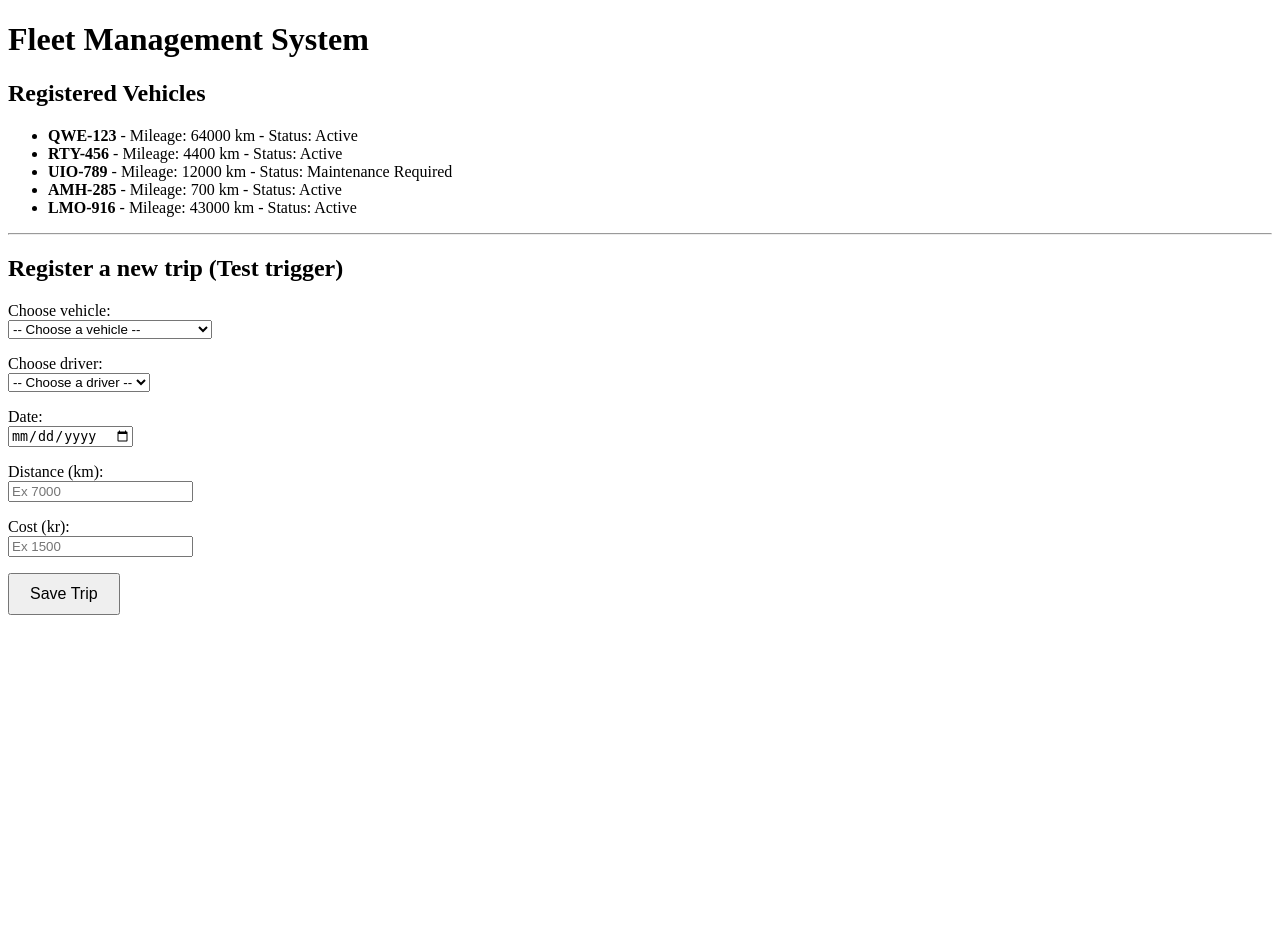
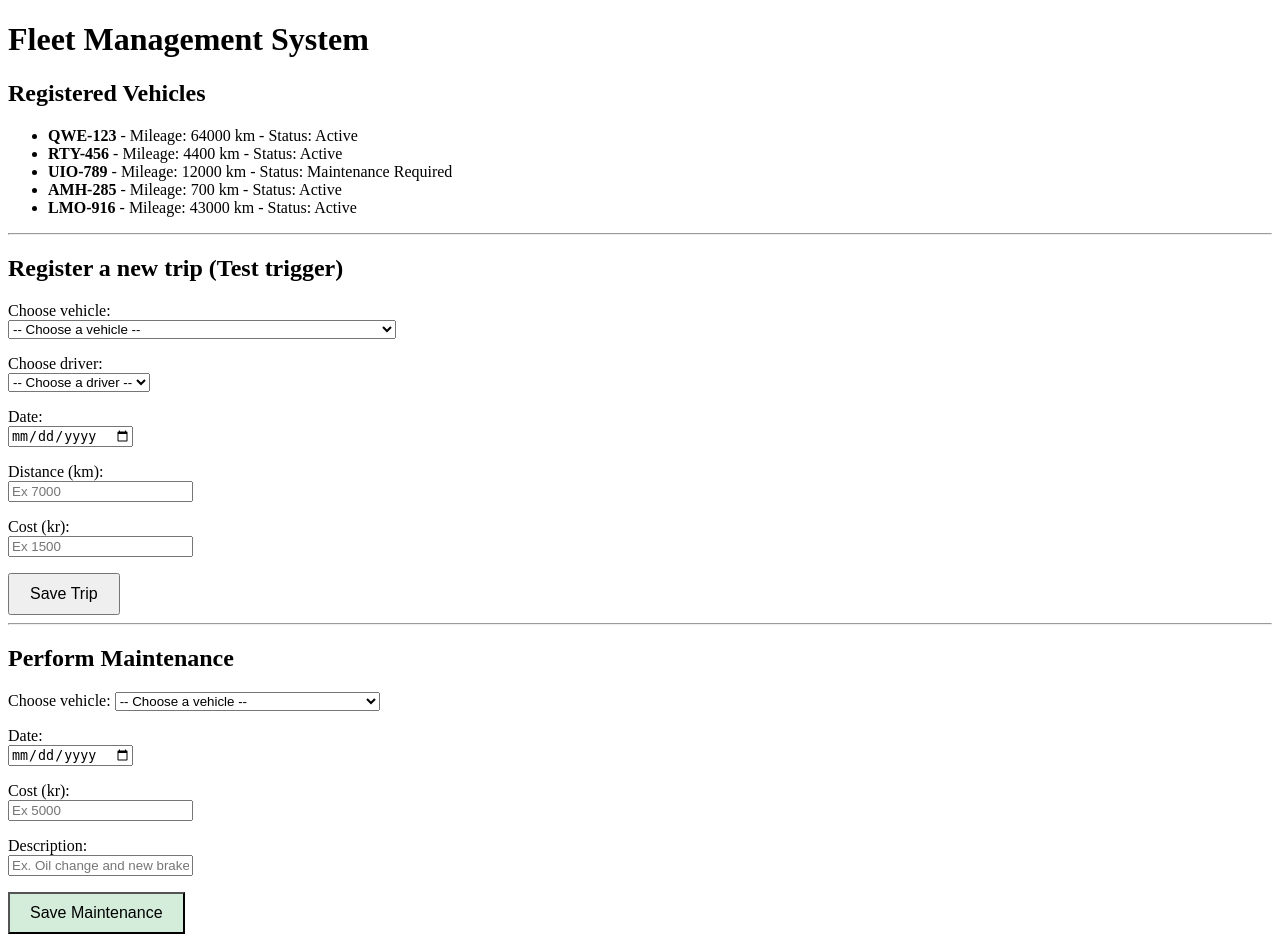
Before and after one commit to Huwa8492/FleetManagementSystem, a Flask app: page / in a window 1280 px wide. Before the commit the page ends 615 px from the top, so only its background shows below. Run offline with Flask 3, Linux system fonts and the light colour scheme; data comes from the database, SQL or seed files in the repository; both versions use the stored data as it was after the commit.

Commit message:
Fix problems

```diff
--- a/app.py
+++ b/app.py
@@ -1,5 +1,6 @@
 from flask import Flask, render_template, request, redirect, url_for, flash
 import sqlite3
+from datetime import datetime
 
 app = Flask(__name__)
 app.secret_key='secret_key_for_flash'
@@ -30,7 +31,40 @@ def add_trip():
 
     conn=get_db_connection()
 
-    try: #Check if a driver is free or booked
+    try:
+        #Check that the date is not in the past
+        trip_date=datetime.strptime(date, '%Y-%m-%d'). date()
+        today = datetime.today().date()
+        if trip_date < today:
+            conn.close()
+            flash("Booking canceled! You can not book a trip in the past.", "error")
+            return redirect(url_for('index'))
+
+        vehicle=conn.execute('SELECT Status FROM Vehicles WHERE VehicleID = ?', (vehicle_id,)).fetchone()
+
+        if vehicle and vehicle['Status'] == 'Maintenance Required':
+            conn.rollback()
+            conn.close()
+            flash("Booking cancelled! The chosen vehicle needs maintenance, please choose another.", "error")
+            return redirect(url_for('index'))
+        #Check if the vehicle is free
+        existing_vehicle_trip = conn.execute('SELECT * FROM Trips WHERE VehicleID =? AND Date =?', (vehicle_id, date)).fetchone()
+
+        if existing_vehicle_trip:
+            conn.rollback()
+            conn.close()
+            flash(f"Booking canceled! The vehicle is already booked the date: {date}.", "error")
+            return redirect(url_for('index'))
+
+        maintenance_booking = conn.execute('SELECT * FROM Maintenance WHERE VehicleID = ? AND Date = ?', (vehicle_id, date)).fetchone()
+
+        if maintenance_booking:
+            conn.rollback()
+            conn.close()
+            flash(f"Booking canceled! The vehicle is in the workshop for maintenance on {date}.", "error")
+            return redirect(url_for('index'))
+
+        #Check if a driver is free or booked
         existing_trip=conn.execute('SELECT * FROM Trips WHERE DriverID = ? AND Date = ?', (driver_id, date)).fetchone()
 
         if existing_trip:
@@ -42,7 +76,7 @@ def add_trip():
         conn.execute('INSERT INTO Trips (VehicleID, DriverID, Date, Distance, Cost) VALUES (?, ?, ?, ?, ?)', (vehicle_id, driver_id, date, distance, cost))
 
         conn.commit()
-        flash("Trip booked successfully!", "succes")
+        flash("Trip booked successfully!", "success")
 
     except sqlite3.Error as e:
         conn.rollback()
@@ -53,5 +87,38 @@ def add_trip():
 
     return redirect(url_for('index'))
 
+@app.route('/add_maintenance', methods=['POST'])
+def add_maintenance():
+    vehicle_id=request.form['vehicle_id']
+    date = request.form['date']
+    cost = request.form['cost']
+    description = request.form['description']
+
+    conn=get_db_connection()
+
+    try:
+        existing_trip=conn.execute('SELECT * FROM Trips WHERE VehicleID =? AND Date = ?', (vehicle_id, date)).fetchone()
+
+        if existing_trip:
+            conn.rollback()
+            conn.close()
+            flash(f"Maintenance canceled! The vehicle is already booked for a trip on the date: {date}.", "error")
+            return redirect(url_for('index'))
+
+        conn.execute('INSERT INTO Maintenance (VehicleID, Date, Cost, Description) VALUES (?, ?, ?, ?)', (vehicle_id, date, cost, description))
+
+        conn.execute("UPDATE Vehicles SET Status = 'Active' WHERE VehicleID=?", (vehicle_id,))
+
+        conn.commit()
+        flash("Maintenance logged successfully! The vehicle is now active and ready to drive", "success")
+
+    except sqlite3.Error as e:
+        conn.rollback()
+        flash(f"A database error occurred: {e}", "error")
+
+    finally:
+        conn.close()
+    return redirect(url_for('index'))
+
 if __name__ == '__main__':
     app.run(debug=True)
--- a/init_db.py
+++ b/init_db.py
@@ -17,9 +17,9 @@ cur.execute("INSERT INTO Drivers (Name, LicenseType) VALUES (?, ?)", ('Jacob Kar
 cur.execute("INSERT INTO Drivers (Name, LicenseType) VALUES (?, ?)", ('Erik Svensson', 'CE'))
 cur.execute("INSERT INTO Drivers (Name, LicenseType) VALUES (?, ?)", ('Axel Lindgren', 'C'))
 
-cur.execute("INSERT INTO Vehicles (LicensePlate, Mileage, Status) VALUES (?, ?, ?)", ('QWE-123', 1000, 'Active'))
+cur.execute("INSERT INTO Vehicles (LicensePlate, Mileage, Status) VALUES (?, ?, ?)", ('QWE-123', 64000, 'Active'))
 cur.execute("INSERT INTO Vehicles (LicensePlate, Mileage, Status) VALUES (?, ?, ?)", ('RTY-456', 4400, 'Active'))
-cur.execute("INSERT INTO Vehicles (LicensePlate, Mileage, Status) VALUES (?, ?, ?)", ('UIO-789', 12000, 'Maintenance'))
+cur.execute("INSERT INTO Vehicles (LicensePlate, Mileage, Status) VALUES (?, ?, ?)", ('UIO-789', 12000, 'Maintenance Required'))
 cur.execute("INSERT INTO Vehicles (LicensePlate, Mileage, Status) VALUES (?, ?, ?)", ('AMH-285', 700, 'Active'))
 cur.execute("INSERT INTO Vehicles (LicensePlate, Mileage, Status) VALUES (?, ?, ?)", ('LMO-916', 35000, 'Active'))
 
--- a/templates/index.html
+++ b/templates/index.html
@@ -44,7 +44,7 @@
             <select name="vehicle_id" required>
                 <option value="">-- Choose a vehicle --</option>
                 {% for vehicle in vehicles %}
-                    <option value="{{ vehicle['VehicleID'] }}">{{ vehicle['LicensePlate']}} (Current: {{ vehicle['Mileage'] }} km)</option>
+                    <option value="{{ vehicle['VehicleID'] }}">{{ vehicle['LicensePlate']}} (Current: {{ vehicle['Mileage'] }} km) (Status: {{ vehicle['Status']}})</option>
                     {% endfor %}
             </select>
         </p>
@@ -66,15 +66,42 @@
 
         <p>
             <label>Distance (km): </label><br>
-            <input type="number" name="distance" placeholder="Ex 7000" required>
+            <input type="number" name="distance" placeholder="Ex 7000" min ="0" required>
         </p>
 
         <p>
             <label>Cost (kr): </label><br>
-            <input type="number" name="cost" placeholder="Ex 1500" required>
+            <input type="number" name="cost" placeholder="Ex 1500" min="0" required>
         </p>
 
         <button type="submit" style="padding: 10px 20px; font-size: 16px;">Save Trip</button>
     </form>
+
+    <hr>
+    <h2>Perform Maintenance</h2>
+    <form action="/add_maintenance" method="POST">
+        <p>
+            <label>Choose vehicle:</label>
+            <select name="vehicle_id" required>
+                <option value="">-- Choose a vehicle --</option>
+                {% for vehicle in vehicles %}
+                    <option value="{{ vehicle['VehicleID']}}">{{ vehicle['LicensePlate']}} (Status: {{ vehicle['Status']}})</option>
+                    {% endfor %}
+            </select>
+        </p>
+        <p>
+            <label>Date: </label><br>
+            <input type="date" name="date" required>
+        </p>
+        <p>
+            <label>Cost (kr): </label><br>
+            <input type="number" name ="cost" placeholder="Ex 5000" min="0" required>
+        </p>
+        <p>
+            <label>Description: </label><br>
+            <input type="text" name="description" placeholder="Ex. Oil change and new brakes" required>
+        </p>
+        <button type="submit" style="padding: 10px 20px; font-size: 16px; background-color: #d4edda;">Save Maintenance</button>
+    </form>
 </body>
 </html>
```
Also changed, not shown: schema.sql (+4 -4 lines), fleet.db.
